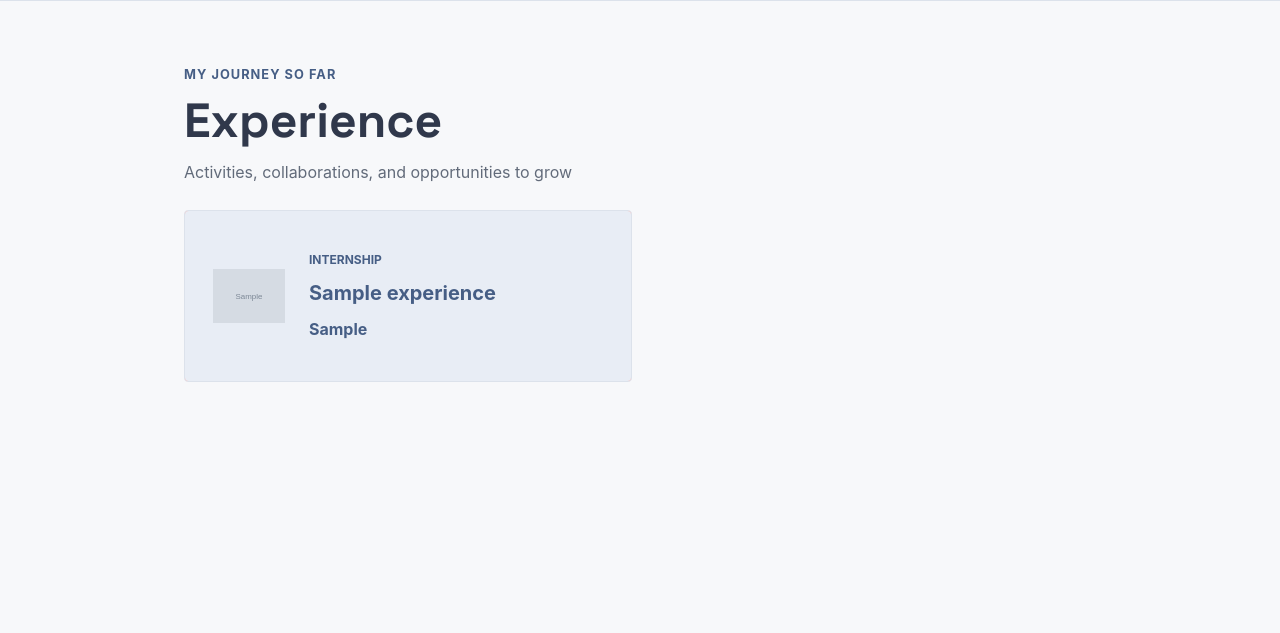
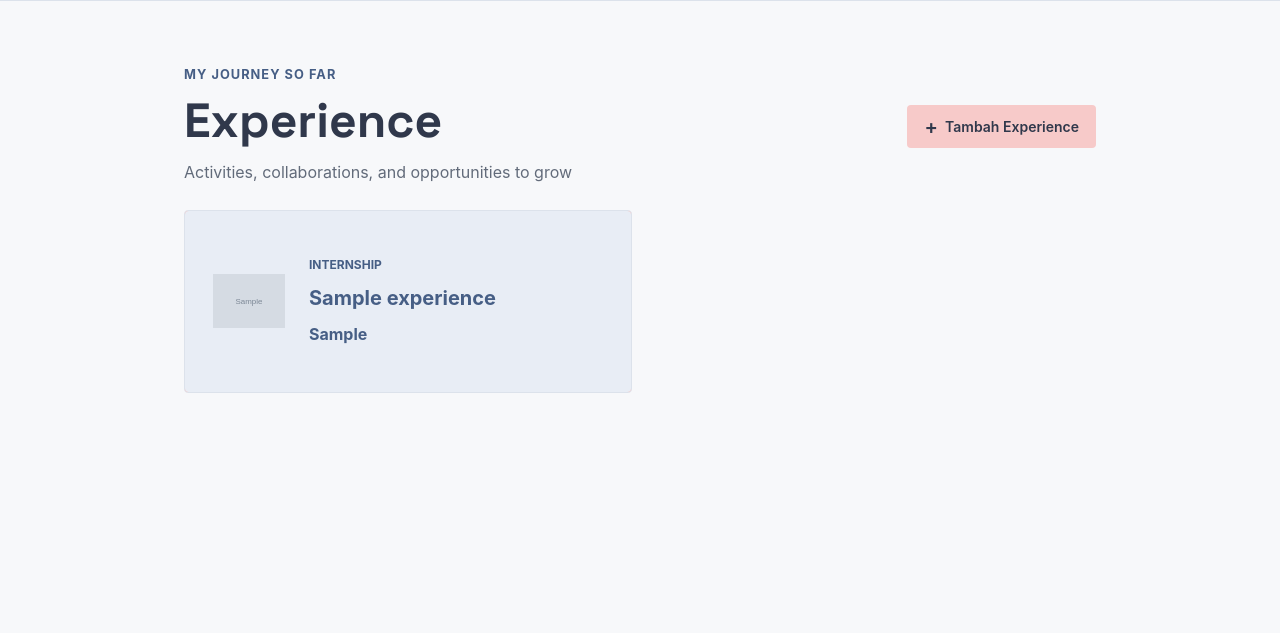
Before and after one commit to eleazarmalau/MyRepository, a Django app: page /experience/ in a window 1280 px wide. Shown: the part 77-710 px from the top of the page. Run offline with Django 5.2, Linux system fonts and the light colour scheme; a user stored in the database is signed in; tables that the repository leaves empty hold one stand-in row (values such as "Sample post"); grey boxes marked "Sample" are stand-in pictures.

Commit message:
feat: adding CRUD to experience section

```diff
--- a/main/urls.py
+++ b/main/urls.py
@@ -1,12 +1,16 @@
 from django.urls import path
 
-from main.views import show_main, show_experience, show_education, show_projects, create_project, get_projects_json, delete_project, create_education, get_educations_json, delete_education, update_education, register, login_user, logout_user, toggle_star, toggle_education_star, update_project, create_project_ajax
+from main.views import show_main, show_experience, show_education, show_projects, create_project, get_projects_json, delete_project, create_education, get_educations_json, delete_education, update_education, register, login_user, logout_user, toggle_star, toggle_education_star, update_project, create_project_ajax, create_experience, update_experience, delete_experience, get_experiences_json
 
 app_name = "main"
 
 urlpatterns = [
     path("", show_main, name="show_main"),
     path("experience/", show_experience, name="show_experience"),
+    path("experience/add/", create_experience, name="create_experience"),
+    path("api/experience/", get_experiences_json, name="get_experiences_json"),
+    path("experience/<uuid:experience_id>/delete/", delete_experience, name="delete_experience"),
+    path("experience/<uuid:experience_id>/edit/", update_experience, name="update_experience"),
     path("education/", show_education, name="show_education"),
     path("projects/", show_projects, name="show_projects"),
     path("projects/add/", create_project, name="create_project"),
--- a/main/views.py
+++ b/main/views.py
@@ -13,11 +13,10 @@
 from django.views.decorators.http import require_POST, require_http_methods
 from django.views.decorators.http import require_POST
 from django.http import JsonResponse
-from main.forms import ProjectForm, EducationForm
+from main.forms import ProjectForm, EducationForm, ExperienceForm
 from main.models import Experience
 from main.models import Education
 from main.models import Project
-from main.forms import ProjectForm
 
 import datetime
 def show_main(request):
@@ -34,6 +33,7 @@
     context = {
         "name" : "Isybal Sama Eleazar Malau",
         "experience_list" : Experience.objects.all(),
+        "is_editor": is_editor(request.user),
     }
     return render(request, "experience.html", context)
 
@@ -62,7 +62,6 @@
     }
     return render(request, "education.html", context)
 
-...
 def show_projects(request):
     title_query = request.GET.get("title", "").strip()
     projects = Project.objects.prefetch_related("starred_by").all()
@@ -338,4 +337,83 @@
 
     return JsonResponse({"errors": form.errors.get_json_data()}, status=400)
 
+
+@login_required(login_url="/login/")
+@require_http_methods(["GET", "POST"])
+def create_experience(request):
+    if not request.user.is_superuser:
+        raise PermissionDenied
+    form = ExperienceForm(request.POST or None)
+
+    if request.method == "POST" and form.is_valid():
+        form.save()
+        messages.success(request, "Pengalaman baru berhasil ditambahkan!")
+        return redirect("main:show_experience")
+
+    context = {
+        "name": "Isybal Sama Eleazar Malau",
+        "form": form,
+    }
+    return render(request, "experience_form.html", context)
+
+def get_experiences_json(request):
+    experiences = Experience.objects.all()
+
+    experiences_json = serializers.serialize(
+        "json",
+        experiences,
+        fields=[
+            "title",
+            "place",
+            "description",
+            "category",
+            "thumbnail",
+            "started_at",
+            "ended_at",
+            "created_at",
+            "updated_at",
+        ],
+    )
+
+    return HttpResponse(
+        experiences_json,
+        content_type="application/json",
+    )
+
+@login_required(login_url="/login/")
+@require_http_methods(["GET", "POST"])
+def update_experience(request, experience_id):
+    if not (
+        request.user.is_superuser
+        or is_editor(request.user)
+    ):
+        raise PermissionDenied
+    experience = get_object_or_404(Experience, pk=experience_id)
+    form = EducationForm(
+        request.POST if request.method == "POST" else None,
+        instance=experience,
+    )
+
+    if request.method == "POST" and form.is_valid():
+        form.save()
+        messages.success(request, "Data pengalaman berhasil diperbarui!")
+        return redirect("main:show_experience")
+
+    context = {
+        "name": "Isybal Sama Eleazar Malau",
+        "form": form,
+        "experience": experience,
+        "is_edit": True,
+    }
+    return render(request, "experience_form.html", context)
+
+@login_required(login_url="/login/")
+@require_POST
+def delete_experience(request, experience_id):
+    if not request.user.is_superuser:
+        raise PermissionDenied
+    experience = get_object_or_404(Experience, pk=experience_id)
+    experience.delete()
+    messages.success(request, "Pengalaman berhasil dihapus!")
+    return redirect("main:show_experience")
 # Create your views here.
--- a/static/css/style.css
+++ b/static/css/style.css
@@ -1144,6 +1144,101 @@
     margin-top: 1.5rem;
 }
 
+.experience-card-actions {
+    display: flex;
+    align-items: center;
+    justify-content: flex-end;
+    flex-wrap: wrap;
+    gap: 0.75rem;
+    padding: 0.75rem 1.25rem 1.25rem;
+    background: var(--serenity-soft);
+}
+
+.experience-card-actions .button {
+    display: inline-flex;
+    align-items: center;
+    justify-content: center;
+    width: auto;
+    min-height: 36px;
+    padding: 8px 12px;
+    font-size: 0.85rem;
+}
+
+#experience .experience-card {
+    display: flex;
+    flex-direction: column;
+}
+
+#experience .card-inner {
+    min-height: 0;
+    flex: 1 0 auto;
+}
+
+#experience .experience-card-actions {
+    display: flex;
+    align-items: center;
+    justify-content: flex-end;
+    flex-wrap: wrap;
+    flex-shrink: 0;
+    gap: 0.75rem;
+    padding: 0.75rem 1.25rem 1.25rem;
+    background: var(--serenity-soft);
+}
+
+#experience .experience-card-actions .button {
+    width: auto;
+    min-height: 36px;
+    padding: 8px 12px;
+    font-size: 0.85rem;
+}
+
+#experience .experience-card-actions {
+    display: flex;
+    align-items: center;
+    justify-content: flex-end;
+    flex-wrap: wrap;
+    gap: 0.5rem;
+    margin-top: auto;
+    padding-top: 1rem;
+}
+
+#experience .experience-card-actions .button {
+    width: auto;
+    min-height: 32px;
+    padding: 6px 10px;
+    font-size: 0.8rem;
+}
+
+#experience .card-back .experience-content {
+    flex: 1;
+}
+
+#experience .experience-card-footer {
+    display: flex;
+    align-items: center;
+    justify-content: space-between;
+    flex-wrap: wrap;
+    gap: 0.75rem;
+    margin-top: auto;
+    padding-top: 1rem;
+}
+
+#experience .experience-card-footer .experience-status {
+    margin: 0;
+    padding: 0;
+}
+
+#experience .experience-card-footer .experience-card-actions {
+    display: flex;
+    align-items: center;
+    gap: 0.5rem;
+    margin: 0;
+    padding: 0;
+    background: transparent;
+    border: none;
+    box-shadow: none;
+}
+
 @media (max-width: 600px) {
     .project-form-modal {
         align-items: flex-end;
--- /dev/null
+++ b/templates/components/experience_delete_modal.html
@@ -0,0 +1,66 @@
+
+
+<div
+    id="delete-experience-{{ experience.id }}"
+    class="project-delete-modal"
+    popover="auto"
+    role="dialog"
+    aria-labelledby="delete-experience-title-{{ experience.id }}"
+    aria-describedby="delete-experience-description-{{ experience.id }}"
+>
+    <button
+        type="button"
+        class="project-delete-modal__backdrop"
+        popovertarget="delete-experience-{{ experience.id }}"
+        popovertargetaction="hide"
+        aria-label="Tutup konfirmasi hapus"
+    ></button>
+
+    <div class="project-delete-modal__content">
+        <button
+            type="button"
+            class="project-delete-modal__close"
+            popovertarget="delete-experience-{{ experience.id }}"
+            popovertargetaction="hide"
+            aria-label="Tutup konfirmasi hapus"
+        >
+            ×
+        </button>
+
+        <h2 id="delete-experience-title-{{ experience.id }}">
+            Hapus Experience?
+        </h2>
+
+        <p id="delete-experience-description-{{ experience.id }}">
+            Apakah Anda yakin ingin menghapus pengalaman
+            <strong>{{ experience.title }}</strong> di
+            <strong>{{ experience.place }}</strong>?
+            Data yang dihapus tidak dapat dikembalikan.
+        </p>
+
+        <div class="project-delete-modal__actions">
+            <button
+                type="button"
+                class="button button-secondary"
+                popovertarget="delete-experience-{{ experience.id }}"
+                popovertargetaction="hide"
+            >
+                Batal
+            </button>
+
+            <form
+                method="post"
+                action="{% url 'main:delete_experience' experience.id %}"
+            >
+                {% csrf_token %}
+
+                <button
+                    type="submit"
+                    class="button education-delete-confirm-button"
+                >
+                    Ya, Hapus Experience
+                </button>
+            </form>
+        </div>
+    </div>
+</div>
--- a/templates/experience.html
+++ b/templates/experience.html
@@ -8,7 +8,15 @@
         <div class="container">
             <div class = "section-heading">
             <p class="section-kicker">My journey so far</p>
-            <h2>Experience</h2>
+            <div class="education-heading-row">
+                <h2>Experience</h2>
+                {% if user.is_superuser %}
+                    <a href="{% url 'main:create_experience' %}" class="button project-add-button">
+                        <span aria-hidden="true">+</span>
+                            Tambah Experience
+                    </a>
+                {% endif %}
+            </div>
             <p>Activities, collaborations, and opportunities to grow</p>
             </div>
             <div class="experience-grid">
@@ -35,11 +43,36 @@
                             {{ experience.description }}
                         </p>
 
-                        {% if experience.is_ongoing %}
-                            <p class="experience-status">Ongoing</p>
-                        {% else %}
-                            <p class="experience-status">Completed</p>
+                        <div class="experience-card-footer">
+                            <p class="experience-status">
+                                {% if experience.is_ongoing %}
+                                    Ongoing
+                                {% else %}
+                                    Completed
+                                {% endif %}
+                            </p>
+
+                        {% if user.is_superuser or is_editor %}
+                        <div class="experience-card-actions">
+                            <a
+                                href="{% url 'main:update_experience' experience.id %}"
+                                class="button education-update-button"
+                            >
+                                Update
+                            </a>
+
+                        {% if user.is_superuser %}
+                            <button
+                                type="button"
+                                class="button education-delete-button"
+                                popovertarget="delete-experience-{{ experience.id }}"
+                            >
+                            Hapus
+                            </button>
                         {% endif %}
+                        </div>
+                        {% endif %}
+                        </div>
                         </div>
                         </div>
                         <div class = "card-front">
@@ -62,7 +95,11 @@
                         </div>
                         </div>
                         </div>
+
                     </article>
+                    {% if user.is_superuser %}
+                        {% include "components/experience_delete_modal.html" with experience=experience %}
+                    {% endif %}
                 {% empty %}
                     <p class="empty-state">
                         No experience has been added yet.
```
Also changed, not shown: main/forms.py (+88 -3 lines), templates/experience_form.html (added, +29 -0 lines).
